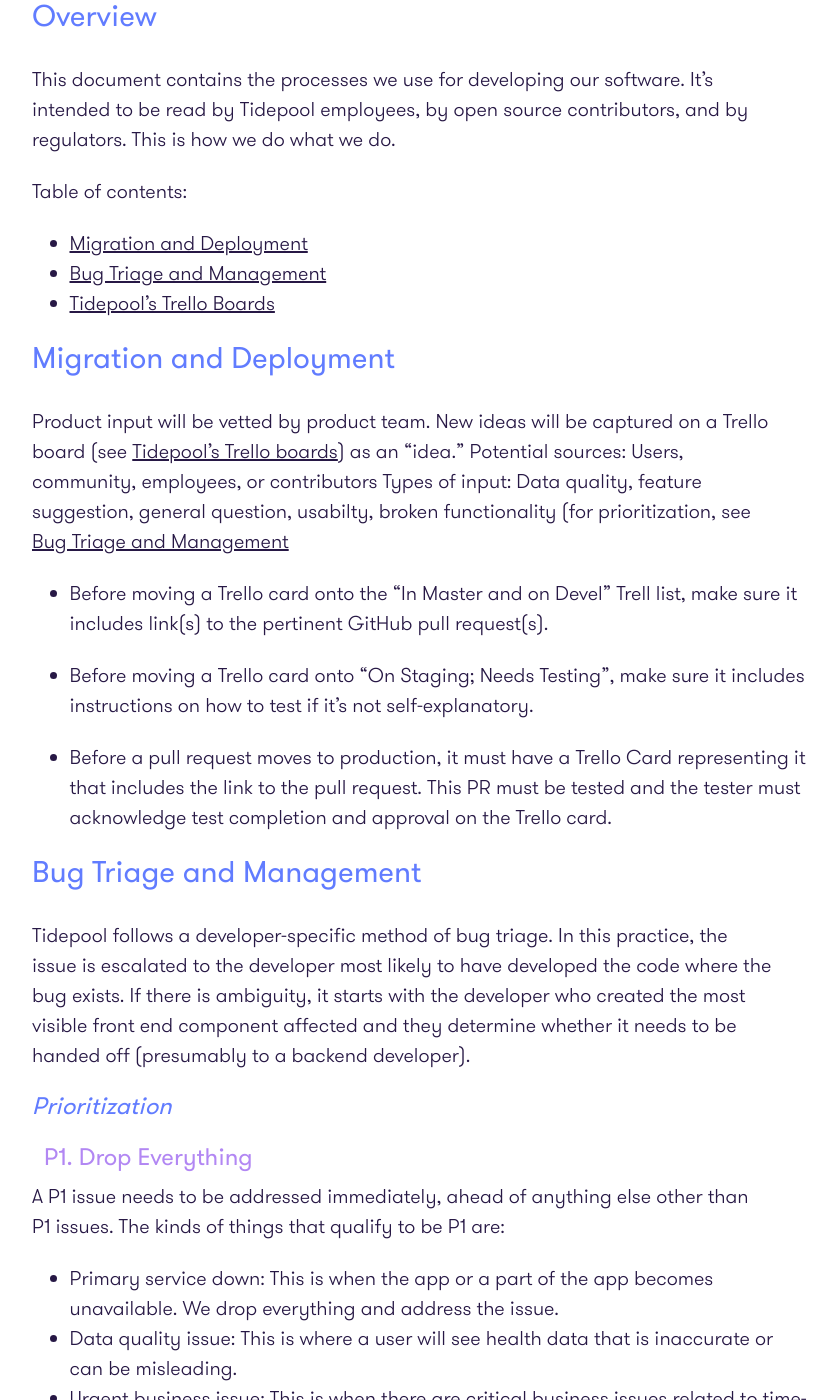
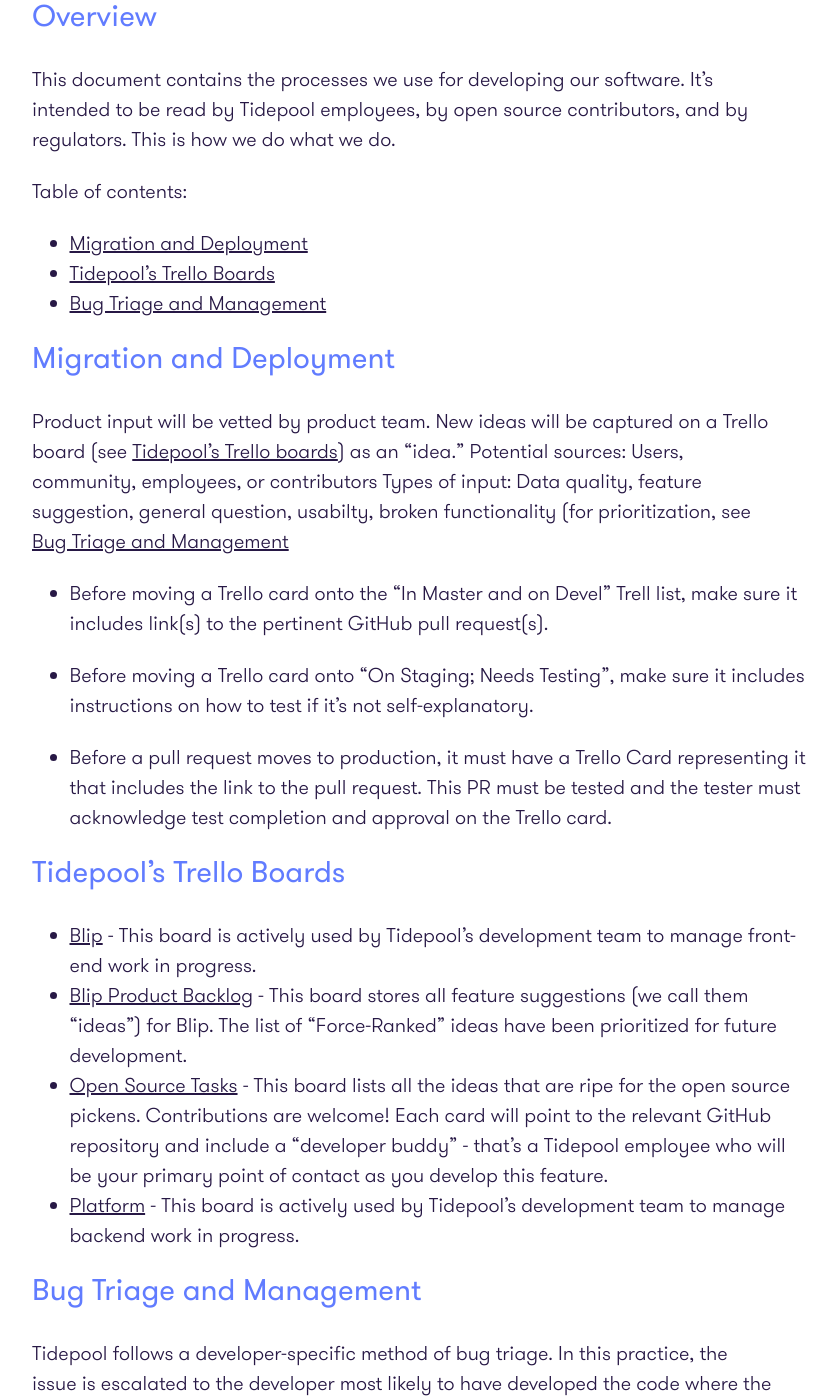
Before and after one commit to tidepool-org/tidepool-org.github.io, a Jekyll site: the page built from Processes.md, in a window 1280 px wide and 1400 px high, scrolled down 246 px. Shown: the whole window, without its empty margins (173-1010 px from the left). Built offline with Jekyll 4.4.1, drawn with Linux system fonts in a browser that asks for light colours; some of the changed text lies outside the part shown.

Commit message:
Moved Trello Boards above Bugs

```diff
--- a/Processes.md
+++ b/Processes.md
@@ -14,8 +14,9 @@ to be read by Tidepool employees, by open source contributors, and by regulators
 Table of contents:
 
 * [Migration and Deployment](#migration-and-deployment)
+* [Tidepool's Trello Boards](#tidepools-trello-boards)
 * [Bug Triage and Management](#bug-triage-and-management)
-* [Tidepool's Trello Boards](#tidepools-trello-boards)
+
 
 
 ## Migration and Deployment
@@ -29,6 +30,15 @@ Types of input: Data quality, feature suggestion, general question, usabilty, br
 * Before moving a Trello card onto “On Staging; Needs Testing”, make sure it includes instructions on how to test if it’s not self-explanatory.
 
 * Before a pull request moves to production, it must have a Trello Card representing it that includes the link to the pull request. This PR must be tested and the tester must acknowledge test completion and approval on the Trello card.
+
+
+## Tidepool's Trello Boards
+
+* [Blip](https://trello.com/b/GPadCYvP/blip) - This board is actively used by Tidepool's development team to manage front-end work in progress.
+* [Blip Product Backlog](https://trello.com/b/iKydvoiJ/blip-product-backlog) - This board stores all feature suggestions (we call them "ideas") for Blip. The list of "Force-Ranked" ideas have been prioritized for future development.
+* [Open Source Tasks](https://trello.com/b/uTNKzwka/open-source-tasks) - This board lists all the ideas that are ripe for the open source pickens. Contributions are welcome! Each card will point to the relevant GitHub repository and include a "developer buddy" - that's a Tidepool employee who will be your primary point of contact as you develop this feature.
+* [Platform](https://trello.com/b/xLF1XmeQ/platform) - This board is actively used by Tidepool's development team to manage backend work in progress.
+
 
 
 ## Bug Triage and Management
```
Also changed, not shown: other parts of Processes.md (+0 -9 lines).
